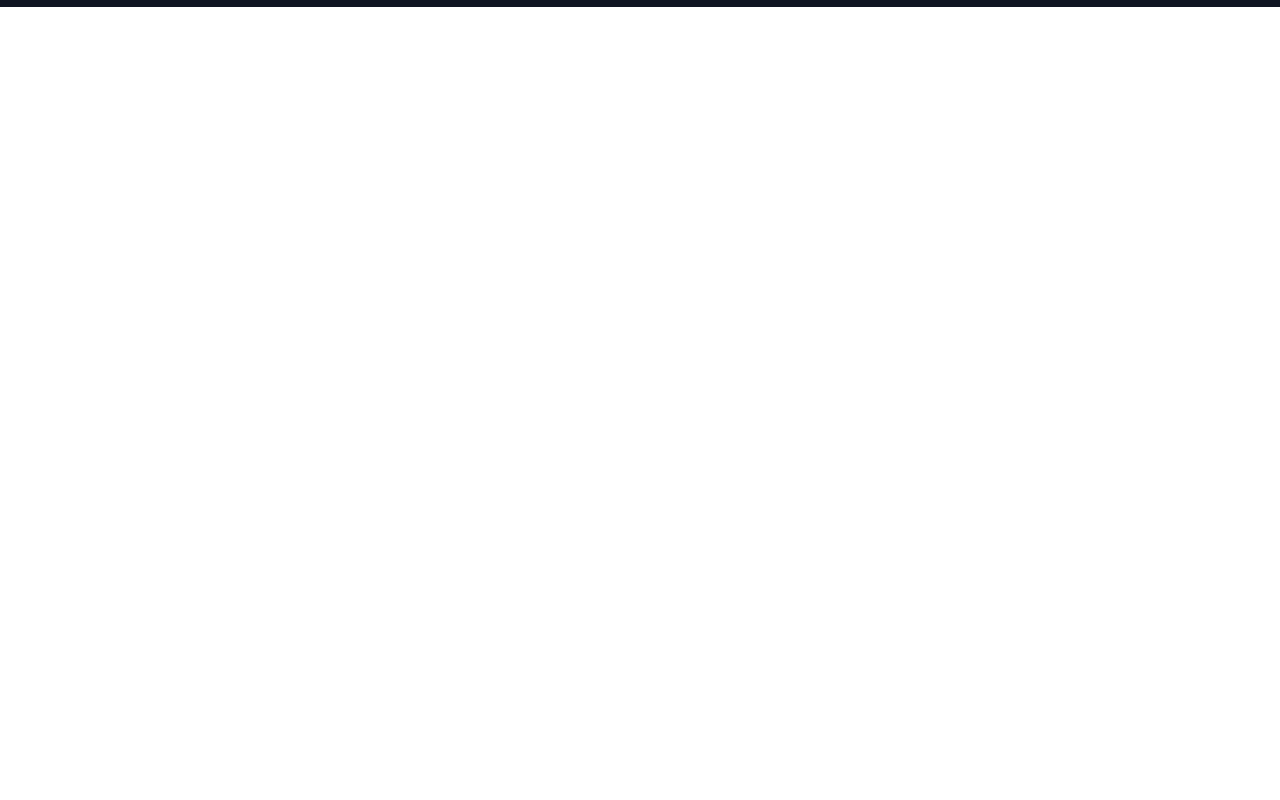
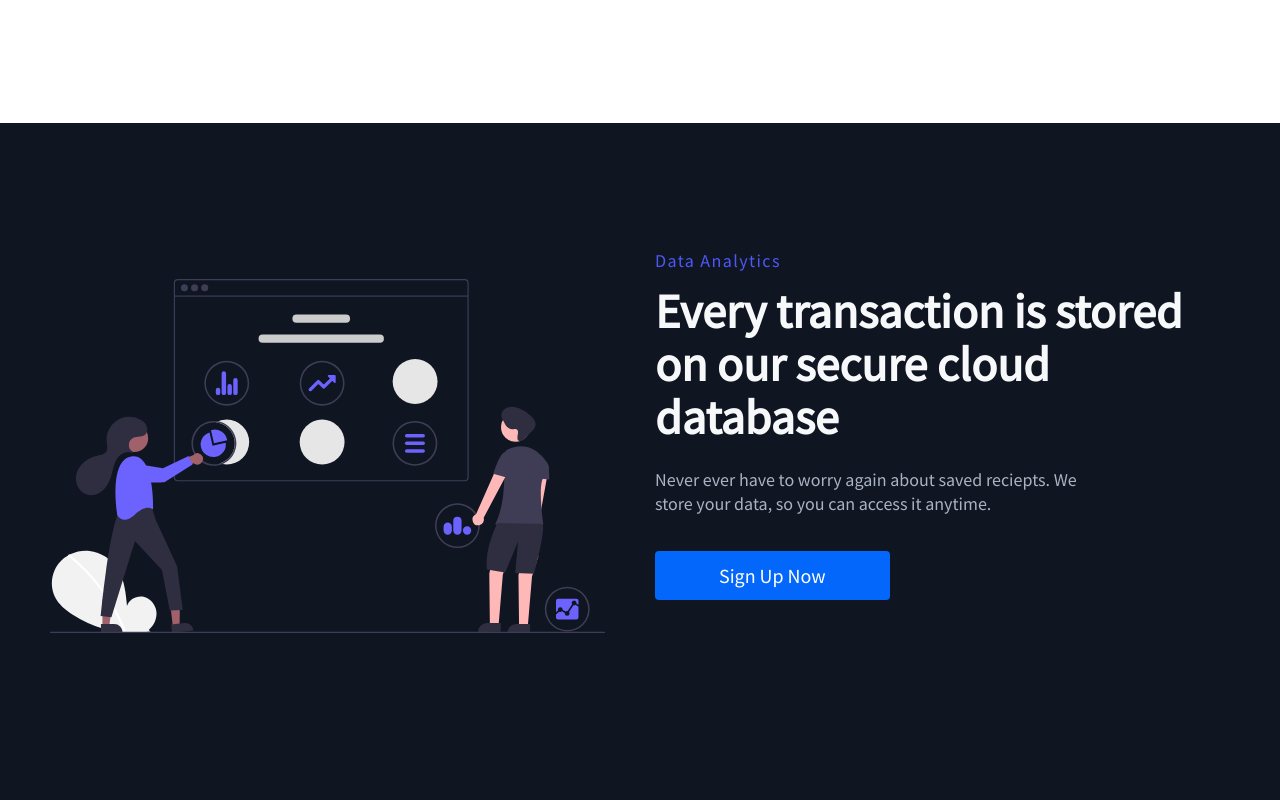
Before and after one commit to StyvenSoft/seven-landing, a React (Create React App) app: page /sign-up in a window 1280 px wide. Shown: the part 700-1500 px from the top of the page. Before the commit the page ends 800 px from the top, so only its background shows below. Built offline with nearby package versions, Linux system fonts and the light colour scheme.

Commit message:
New pages products, services and Signup

```diff
--- a/src/App.js
+++ b/src/App.js
@@ -3,6 +3,9 @@ import GlobalStyle from './globalStyles'
 import { BrowserRouter as Router, Switch, Route } from 'react-router-dom'
 import { Navbar, Footer } from './components';
 import Home from './pages/HomePage/Home';
+import Services from './pages/Services/Services';
+import Products from './pages/Products/Products';
+import SignUp from './pages/SignUp/SignUp';
 
 function App() {
   return (
@@ -11,6 +14,9 @@ function App() {
       <Navbar />
       <Switch>
         <Route path='/' exact component={Home} />
+        <Route path='/services' exact component={Services} />
+        <Route path='/products' exact component={Products} />
+        <Route path='/sign-up' exact component={SignUp} />
       </Switch>
       <Footer />
     </Router>
--- a/src/components/InfoSection/InfoSection.elements.js
+++ b/src/components/InfoSection/InfoSection.elements.js
@@ -3,7 +3,7 @@ import styled from 'styled-components';
 
 export const InfoSec = styled.div`
 color: #fff;
-padding: 160px 0;
+padding: 130px 0;
 background: ${({lightBg}) => (lightBg ? '#fff' : '#101522')};
 `
 export const InfoRow = styled.div`
--- a/src/components/Navbar/Navbar.js
+++ b/src/components/Navbar/Navbar.js
@@ -47,11 +47,11 @@ const Navbar = () => {
               </NavItem>
               <NavItemBtn>
                 {button ? (
-                  <NavBtnLink to='./sing-up'>
+                  <NavBtnLink to='./sign-up'>
                     <Button primary>Sign up</Button>
                   </NavBtnLink>
                 ) : (
-                  <NavBtnLink to='./sing-up'>
+                  <NavBtnLink to='./sign-up'>
                     <Button fontBig primary>Sign up</Button>
                   </NavBtnLink>
                 )}
--- a/src/pages/HomePage/Data.js
+++ b/src/pages/HomePage/Data.js
@@ -30,7 +30,7 @@ export const homeObjTwo = {
     start: 'true'
 }
 
-export const homeObjThree= {
+export const homeObjThree = {
     lightBg: false,
     imgStart: '',
     lightTopLine: true,
@@ -45,3 +45,17 @@ export const homeObjThree= {
     alt: 'Image development team',
     start: ''
 }
+
+export const homeObjFour = {
+    lightBg: false,
+    lightText: true,
+    lightTextDesc: true,
+    topLine: 'Data Analytics',
+    headline: 'Every transaction is stored on our secure cloud database',
+    description:
+        'Never ever have to worry again about saved reciepts. We store your data, so you can access it anytime.',
+    buttonLabel: 'Sign Up Now',
+    imgStart: 'start',
+    img: require('../../images/Data_points.svg').default,
+    alt: 'Data analytics'
+};
--- a/src/pages/HomePage/Home.js
+++ b/src/pages/HomePage/Home.js
@@ -1,14 +1,15 @@
 import React from 'react'
 import { InfoSection, Pricing } from '../../components'
-import { homeObjOne, homeObjThree, homeObjTwo } from './Data'
+import { homeObjFour, homeObjOne, homeObjThree, homeObjTwo } from './Data'
 
 const Home = () => {
     return (
         <>
             <InfoSection {...homeObjOne} />
             <InfoSection {...homeObjTwo} />
+            <InfoSection {...homeObjThree} />
             <Pricing />
-            <InfoSection {...homeObjThree} />
+            <InfoSection {...homeObjFour} />
         </>
     )
 }
--- /dev/null
+++ b/src/pages/Products/Products.js
@@ -0,0 +1,14 @@
+import React from 'react';
+import { InfoSection } from '../../components';
+import { homeObjThree, homeObjFour } from '../HomePage/Data';
+
+function Products() {
+    return (
+        <>
+            <InfoSection {...homeObjThree} />
+            <InfoSection {...homeObjFour} />
+        </>
+    );
+}
+
+export default Products;
--- /dev/null
+++ b/src/pages/Services/Services.js
@@ -0,0 +1,15 @@
+import React from 'react';
+import { InfoSection, Pricing } from '../../components';
+import { homeObjOne, homeObjThree } from '../HomePage/Data';
+
+function Services() {
+  return (
+    <>
+      <Pricing />
+      <InfoSection {...homeObjOne} />
+      <InfoSection {...homeObjThree} />
+    </>
+  );
+}
+
+export default Services;
--- /dev/null
+++ b/src/pages/SignUp/SignUp.js
@@ -0,0 +1,14 @@
+import React from 'react';
+import { InfoSection } from '../../components';
+import { homeObjFour, homeObjTwo } from '../HomePage/Data';
+
+function SignUp() {
+  return (
+    <>
+      <InfoSection {...homeObjTwo} />
+      <InfoSection {...homeObjFour} />
+    </>
+  );
+}
+
+export default SignUp;
```
Also changed, not shown: src/images/Data_points.svg (added).
